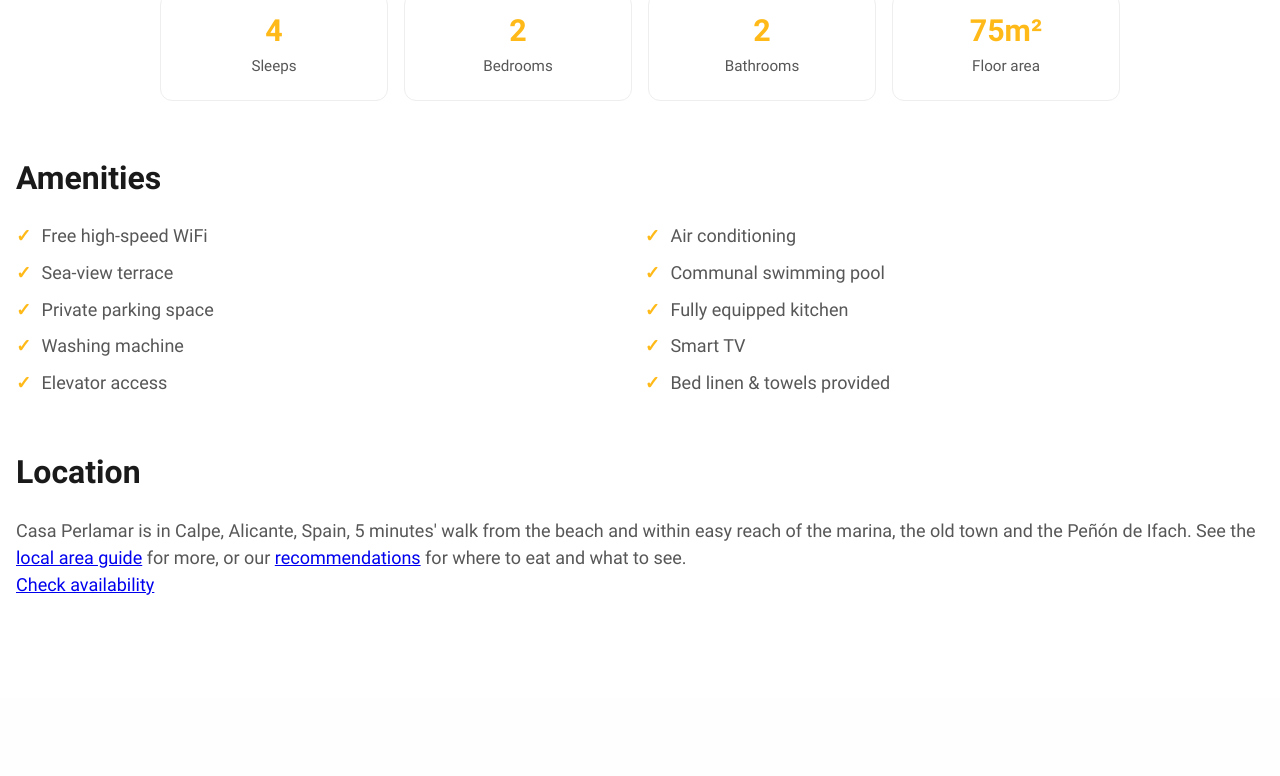
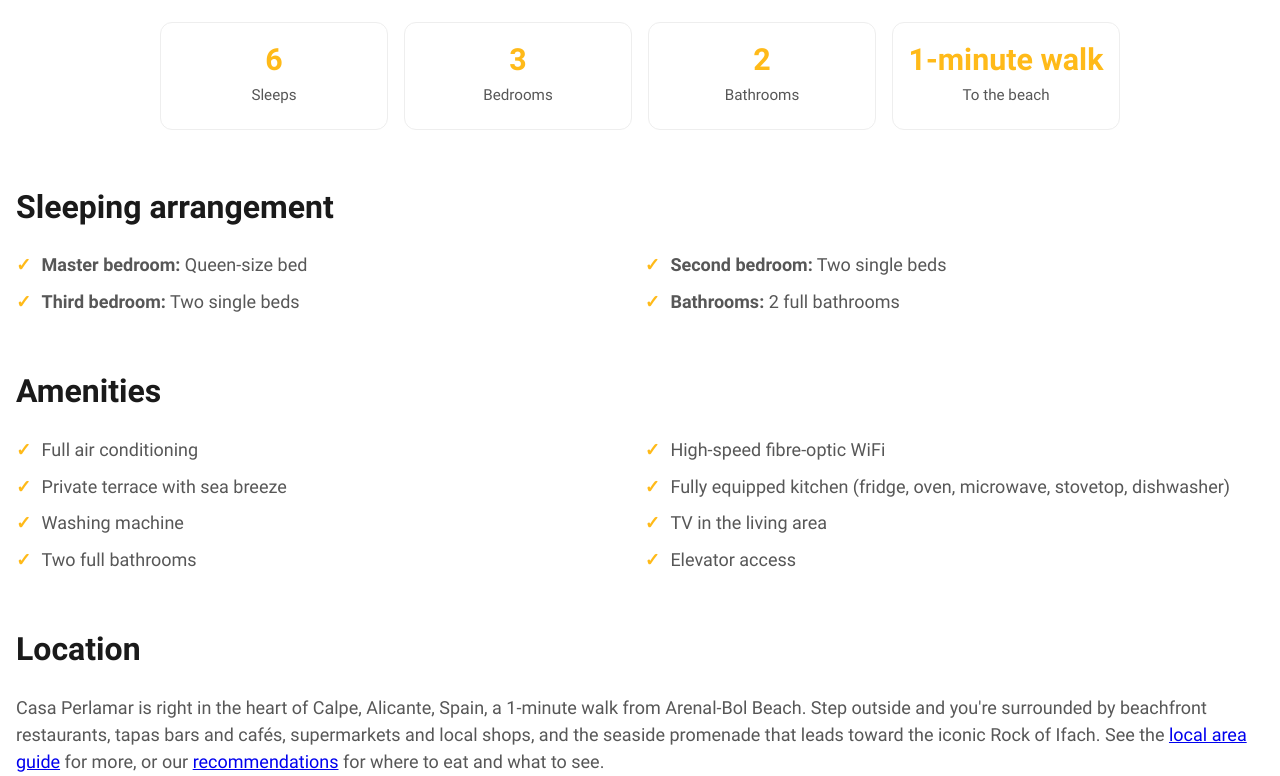
Before and after one commit to rbtgorman/casa_perlamar, an Eleventy site: page src/about.njk in a window 1280 px wide. Shown: the part 1497-2273 px from the top of the page. Built offline with nearby package versions, Linux system fonts and the light colour scheme; Eleventy itself is replaced by a stand-in of ours; files that its build step writes are made by us from their sources; files whose address does not match are found by name.

Commit message:
Update site with new apartment description (3BR/sleeps 6, no pool)

```diff
--- a/src/_data/apartment.json
+++ b/src/_data/apartment.json
@@ -1,25 +1,27 @@
 {
-  "_note": "PLACEHOLDER VALUES — Robert, please correct these to match the real apartment.",
-  "bedrooms": 2,
+  "_note": "Floor: the description's header says 5th floor, but its elevator line says 3rd (a leftover from a cited source). Using 5th — Robert, please confirm.",
+  "bedrooms": 3,
   "bathrooms": 2,
-  "sleeps": 4,
-  "sizeSqm": 75,
-  "floor": "3rd floor (with elevator)",
-  "distanceToBeach": "5 minutes' walk",
+  "sleeps": 6,
+  "floor": "5th floor (with elevator)",
+  "distanceToBeach": "1-minute walk",
   "amenities": [
-    "Free high-speed WiFi",
-    "Air conditioning",
-    "Sea-view terrace",
-    "Communal swimming pool",
-    "Private parking space",
-    "Fully equipped kitchen",
+    "Full air conditioning",
+    "High-speed fibre-optic WiFi",
+    "Private terrace with sea breeze",
+    "Fully equipped kitchen (fridge, oven, microwave, stovetop, dishwasher)",
     "Washing machine",
-    "Smart TV",
-    "Elevator access",
-    "Bed linen & towels provided"
+    "TV in the living area",
+    "Two full bathrooms",
+    "Elevator access"
+  ],
+  "sleeping": [
+    { "room": "Master bedroom", "beds": "Queen-size bed" },
+    { "room": "Second bedroom", "beds": "Two single beds" },
+    { "room": "Third bedroom", "beds": "Two single beds" }
   ],
   "description": [
-    "Casa Perlamar is a light-filled two-bedroom apartment on the Costa Blanca, set just a short stroll from the golden sand of Calpe's main beach. Wake up to sea air on the private terrace, cook in a fully equipped kitchen, and cool off in the communal pool after a day in the Spanish sun.",
-    "The apartment comfortably sleeps four, with a relaxed open-plan living space, air conditioning throughout, and fast WiFi for those who like to stay connected. Whether you're here for the beaches, the Peñón de Ifach, or the tapas bars of the old town, Casa Perlamar makes an easy, comfortable base."
+    "Welcome to your perfect Mediterranean getaway. On the 5th floor of a well-maintained building in the heart of Calpe, this spacious three-bedroom, two-bathroom apartment offers the ultimate blend of coastal convenience and comfort. It sits just steps from the soft sands of Arenal-Bol Beach, so you can leave the car behind and enjoy everything Calpe has to offer on foot.",
+    "Thoughtfully laid out for up to six guests, it's ideal for families or groups of friends. A bright, open-plan living and dining area is made for relaxing after a sunny day at the beach, the fully equipped kitchen is ready for home-cooked meals, and the private terrace is the spot for morning coffee or dining alfresco in the warm evening air."
   ]
 }
--- a/src/_data/reviews.json
+++ b/src/_data/reviews.json
@@ -13,7 +13,7 @@
       "country": "Germany",
       "date": "April 2026",
       "rating": 5,
-      "text": "Perfect for our family of four. The kids loved the pool and we loved how close everything was — restaurants, the marina, and the old town. We would happily come back."
+      "text": "Perfect for our family of four. The kids loved being a minute from the sand and we loved how close everything was — restaurants, the marina, and the old town. We would happily come back."
     },
     {
       "name": "Lucia",
--- a/src/about.njk
+++ b/src/about.njk
@@ -24,7 +24,15 @@ permalink: /about/
       <li><span class="fact-num">{{ apartment.sleeps }}</span><span class="fact-label">Sleeps</span></li>
       <li><span class="fact-num">{{ apartment.bedrooms }}</span><span class="fact-label">Bedrooms</span></li>
       <li><span class="fact-num">{{ apartment.bathrooms }}</span><span class="fact-label">Bathrooms</span></li>
-      <li><span class="fact-num">{{ apartment.sizeSqm }}m&sup2;</span><span class="fact-label">Floor area</span></li>
+      <li><span class="fact-num">{{ apartment.distanceToBeach }}</span><span class="fact-label">To the beach</span></li>
+    </ul>
+
+    <h2 class="section-heading">Sleeping arrangement</h2>
+    <ul class="amenities-list">
+      {% for room in apartment.sleeping %}
+        <li><strong>{{ room.room }}:</strong> {{ room.beds }}</li>
+      {% endfor %}
+      <li><strong>Bathrooms:</strong> {{ apartment.bathrooms }} full bathrooms</li>
     </ul>
 
     <h2 class="section-heading">Amenities</h2>
@@ -35,7 +43,7 @@ permalink: /about/
     </ul>
 
     <h2 class="section-heading">Location</h2>
-    <p>Casa Perlamar is in {{ site.location }}, {{ apartment.distanceToBeach }} from the beach and within easy reach of the marina, the old town and the Peñón de Ifach. See the <a href="/local-area/">local area guide</a> for more, or our <a href="/recommendations/">recommendations</a> for where to eat and what to see.</p>
+    <p>{{ site.name }} is right in the heart of {{ site.location }}, a {{ apartment.distanceToBeach }} from Arenal-Bol Beach. Step outside and you're surrounded by beachfront restaurants, tapas bars and cafés, supermarkets and local shops, and the seaside promenade that leads toward the iconic Rock of Ifach. See the <a href="/local-area/">local area guide</a> for more, or our <a href="/recommendations/">recommendations</a> for where to eat and what to see.</p>
 
     <div class="cs-flex-group button-container">
       <a href="/contact/" class="cs-button-solid">Check availability</a>
--- a/src/gallery.njk
+++ b/src/gallery.njk
@@ -16,7 +16,6 @@ permalink: /gallery/
       {% image "src/images/bedroom.jpg", "Bedroom", "gallery-item", "lazy" %}
       {% image "src/images/terrace.jpg", "Sun terrace", "gallery-item", "lazy" %}
       {% image "src/images/sea-view.jpg", "Sea view", "gallery-item", "lazy" %}
-      {% image "src/images/pool.jpg", "Communal pool", "gallery-item", "lazy" %}
     </div>
 
     <div class="cs-flex-group button-container">
```
Also changed, not shown: src/index.njk (+4 -4 lines), src/images/pool.jpg (deleted).
